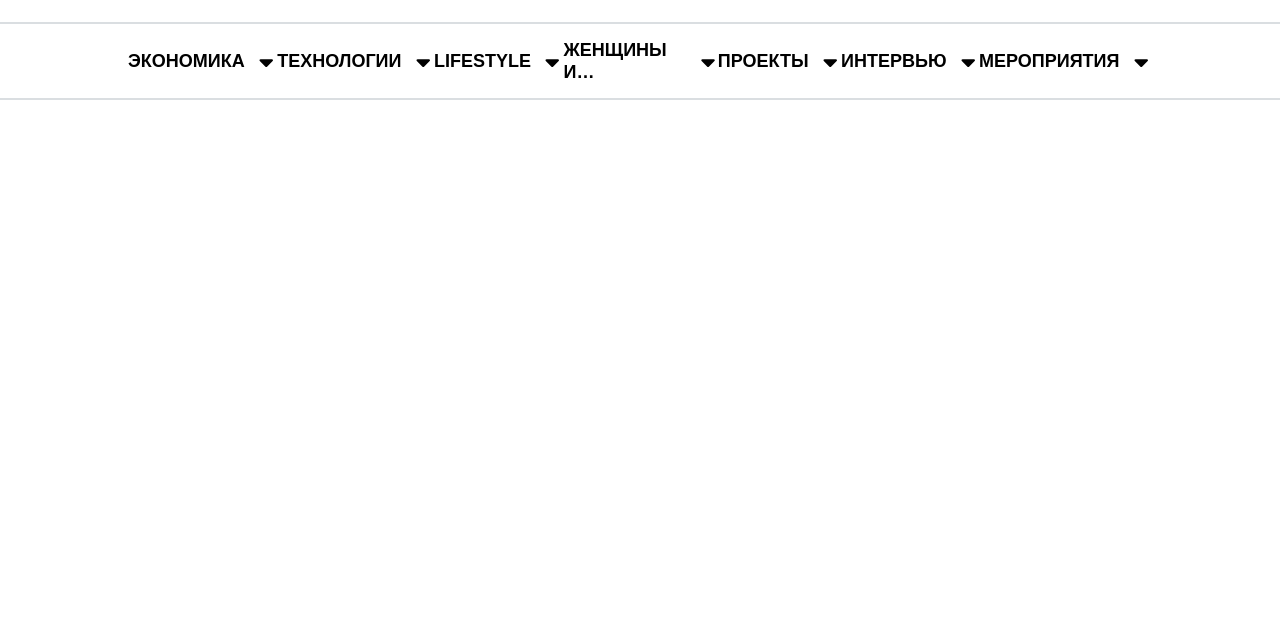
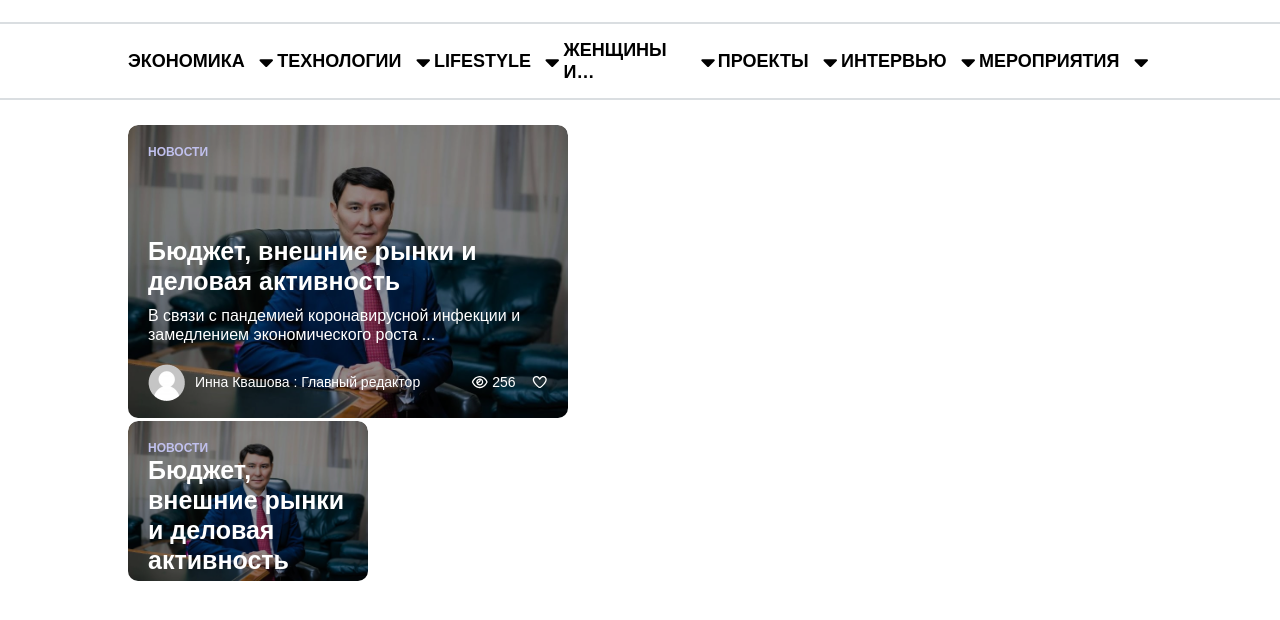
Before and after one commit to Roman-00/worldmonitor, a website: page index.html in a window 1280 px wide. Shown: the part 126-746 px from the top of the page. Drawn offline with Linux system fonts and the light colour scheme; files whose address does not match are found by name.

Commit message:
feat add a hero block

```diff
--- a/index.html
+++ b/index.html
@@ -239,6 +239,79 @@
 
     </header>
 
+    <main>
+
+      <section class="hero" id="hero">
+        <div class="container">
+
+          <div class="main__grid">
+
+            <div class="main__article--grid">
+
+              <div class="article__grid--item article__grid--item-1">
+                <img src="img/MinFin.jpg" alt="Превью новости" class="article__grid--thumb">
+                <a href="#" class="article__grid--permalink">
+                  <span class="category__name new__stick">
+                    Новости
+                  </span>
+                  <h4 class="article__grid--title">
+                    Бюджет, внешние рынки и деловая активность
+                  </h4>
+                  <p class="article__grid--excerpt">
+                    В связи с пандемией коронавирусной инфекции и замедлением экономического роста ...
+                  </p>
+                  <div class="article__grid--info">
+                    <div class="author">
+                      <img src="img/author.png" alt="Аватар Автора" class="author__avatar">
+                      <span class="author__name">Инна Квашова : Главный редактор</span>
+                    </div>
+                    <div class="view">
+                      <i class="far fa-eye"></i>
+                      <span class="view__count">256</span>
+                    </div>
+                    <div class="favorite">
+                      <i class="far fa-heart"></i>
+                    </div>
+                  </div>
+                </a>
+              </div>
+              <div class="article__grid--item article__grid--item-2">
+                <img src="img/MinFin.jpg" alt="Превью новости" class="article__grid--thumb">
+                <a href="#" class="article__grid--permalink">
+                  <span class="category__name new__stick">
+                    Новости
+                  </span>
+                  <h4 class="article__grid--title">
+                    Бюджет, внешние рынки и деловая активность
+                  </h4>
+                  <p class="article__grid--excerpt">
+                    В связи с пандемией коронавирусной инфекции и замедлением экономического роста ...
+                  </p>
+                  <div class="article__grid--info">
+                    <div class="author">
+                      <img src="img/author.png" alt="Аватар Автора" class="author__avatar">
+                      <span class="author__name">Инна Квашова : Главный редактор</span>
+                    </div>
+                    <div class="view">
+                      <i class="far fa-eye"></i>
+                      <span class="view__count">256</span>
+                    </div>
+                    <div class="favorite">
+                      <i class="far fa-heart"></i>
+                    </div>
+                  </div>
+                </a>
+              </div>
+            </div>
+
+          </div>
+
+        </div>
+      </section>
+
+
+    </main>
+
 
 
 
--- a/sass/_settings.sass
+++ b/sass/_settings.sass
@@ -11,6 +11,7 @@ body
   font-size: 1rem
 img
   max-width: 100%
+  height: auto
 h1, h2, h3, h4, h5, h6, p
   margin: 0
   padding: 0
--- a/sass/_viriables.sass
+++ b/sass/_viriables.sass
@@ -2,3 +2,4 @@ $primary: #000055
 $dark: #000
 $white: #fff
 $secondary: #DADEE1
+$pur: #C1C1EE
--- /dev/null
+++ b/sass/stickyColor.sass
@@ -0,0 +1,2 @@
+.new__stick
+    color: #C1C1EE
--- a/sass/style.sass
+++ b/sass/style.sass
@@ -1,11 +1,13 @@
 @import './_viriables'
 @import './_interface'
+@import './stickyColor'
 @import './_grid'
 @import './_settings'
 @import './fonts'
 @import './_normalize'
 
 @import './templates/_header'
+@import './templates/_hero'
 
 
 
--- a/sass/templates/_header.sass
+++ b/sass/templates/_header.sass
@@ -4,6 +4,7 @@
     top: 0
     width: 100%
     padding: 25px 0
+    background: $white
     z-index: 99
     &__interface
         display: flex
@@ -132,6 +133,7 @@
     margin-top: 25px
     border-top: 2px solid $secondary
     border-bottom: 2px solid $secondary
+
 .nav
     display: flex
     justify-content: space-around
--- /dev/null
+++ b/sass/templates/_hero.sass
@@ -0,0 +1,64 @@
+.hero
+    position: relative
+.article
+    &__grid
+        &--item
+            position: relative
+            color: $white
+            &-1
+                max-width: 440px
+                object-fit: cover
+                border-radius: 10px
+                overflow: hidden
+            &-2
+                max-width: 240px
+                border-radius: 10px
+                overflow: hidden
+        &--thumb
+            position: relative
+            border-radius: 10px
+            z-index: -1
+            -webkit-filter: brightness(60%)
+        &--permalink
+            position: absolute
+            top: 0
+            left: 0
+            right: 0
+            bottom: 0
+            width: 100%
+            height: 100%
+            display: flex
+            color: $white
+            flex-direction: column
+            justify-content: space-around
+            padding: 20px
+            z-index: 3
+        &--title
+            margin-top: auto
+            margin-bottom: 10px
+            font-weight: bold
+            font-size: 25px
+            line-height: 30px
+        &--excerpt
+            font-weight: normal
+            font-size: 16px
+            line-height: 19px
+        &--info
+            display: flex
+            align-items: center
+            justify-content: space-between
+            margin-top: 20px
+.category
+    &__name
+        font-weight: 900
+        font-size: 12px
+        line-height: 14px
+        text-transform: uppercase
+.author
+    display: flex
+    align-items: center
+    &__name
+        margin-left: 10px
+.view
+    margin-left: auto
+    margin-right: 15px
```
Also changed, not shown: css/stickyColor.css (added), css/style.css, img/MinFin.jpg (added), img/author.png (added).
